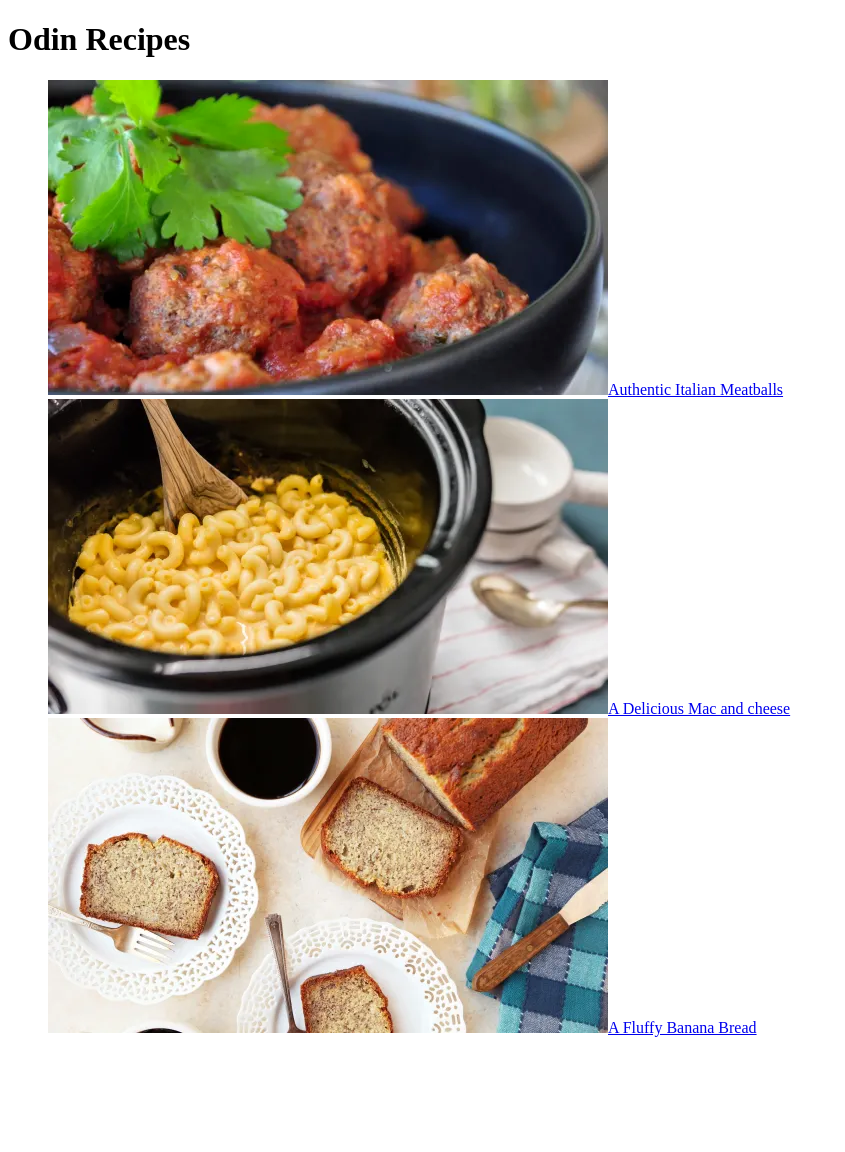
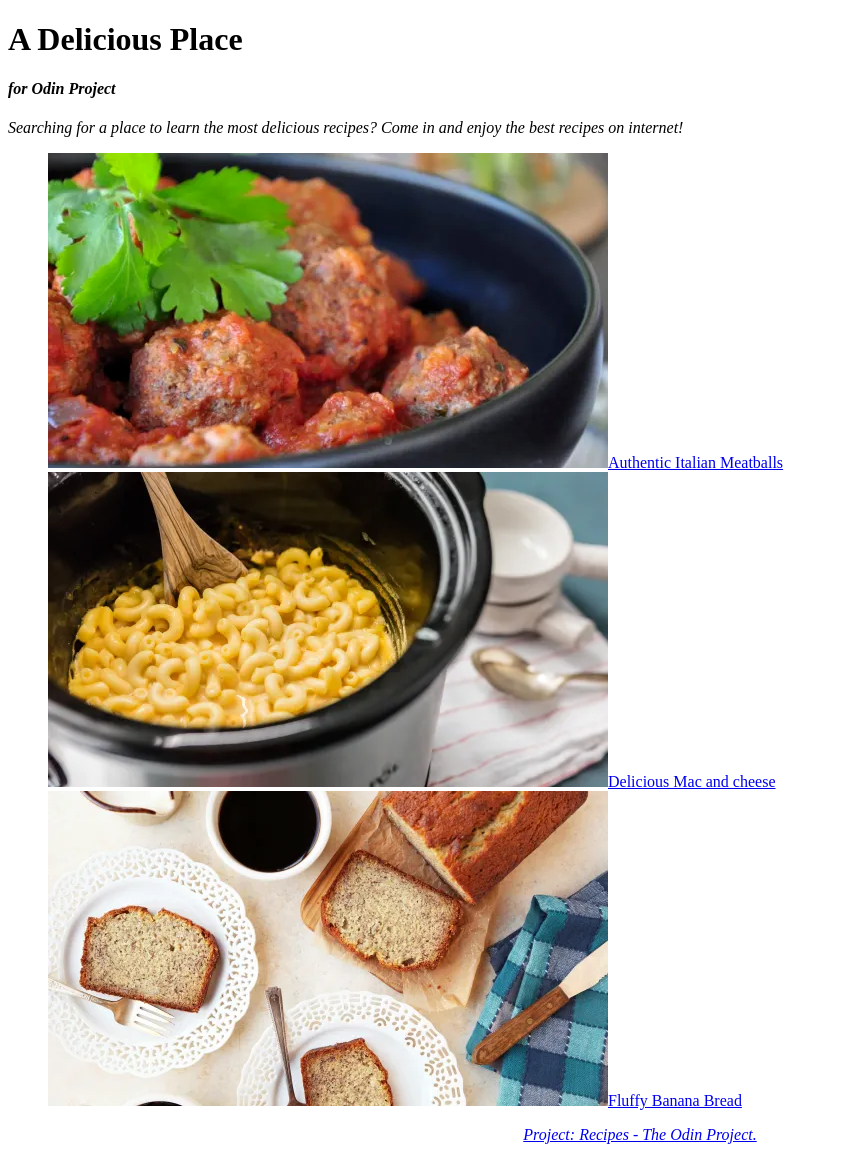
Before and after one commit to Gmoraes78/odin-recipes, a plain HTML site: page index.html in a window 1280 px wide. Shown: the whole page, without its empty margins (0-845 px from the left). Before the commit the page ends 1053 px from the top, so only its background shows below. Drawn offline with Linux system fonts and the light colour scheme.

Commit message:
Add CSS Inline text-align: center on footer

```diff
--- a/index.html
+++ b/index.html
@@ -3,20 +3,23 @@
     <head>
         <meta charset="utf-8">
         <meta name="viewport" content="width=device-width, initial-scale=1" />
-
+        <title>A Delicious Place</title>
     </head>
 
     <body>
-        <h1>Odin Recipes</h1>
+        <h1>A Delicious Place</h1>
+        <h4><em>for Odin Project</em></h4>
+        <div>
+            <p><em>
+                Searching for a place to learn the most delicious recipes?
+                Come in and enjoy the best recipes on internet!
+            </em></p>
+        </div>
             <figure>
                 <a href="recipes/meatballs.html"><img src="img/meatballs.png" alt="a nice plate of meatballs">Authentic Italian Meatballs</a>
-                <a href="recipes/macncheese.html"><img src="img/macncheese.webp" alt="a hot pot of macncheese">A Delicious Mac and cheese</a>
-                <a href="recipes/bananabread.html"><img src="img/banbread.webp" alt="three slices of banana bread and a cup of coffee">A Fluffy Banana Bread</a>
+                <a href="recipes/macncheese.html"><img src="img/macncheese.webp" alt="a hot pot of macncheese">Delicious Mac and cheese</a>
+                <a href="recipes/bananabread.html"><img src="img/banbread.webp" alt="three slices of banana bread and a cup of coffee">Fluffy Banana Bread</a>
             </figure>
-
-
-
+        <footer style="text-align:center"><a href="https://www.theodinproject.com/lessons/foundations-recipes" target="_blank"><em>Project: Recipes - The Odin Project.</em></a></footer>
     </body>
-
-
 </html>
```
Also changed, not shown: recipes/bananabread.html (+1 -1 lines), recipes/macncheese.html (+1 -0 lines), recipes/meatballs.html (+1 -1 lines).
